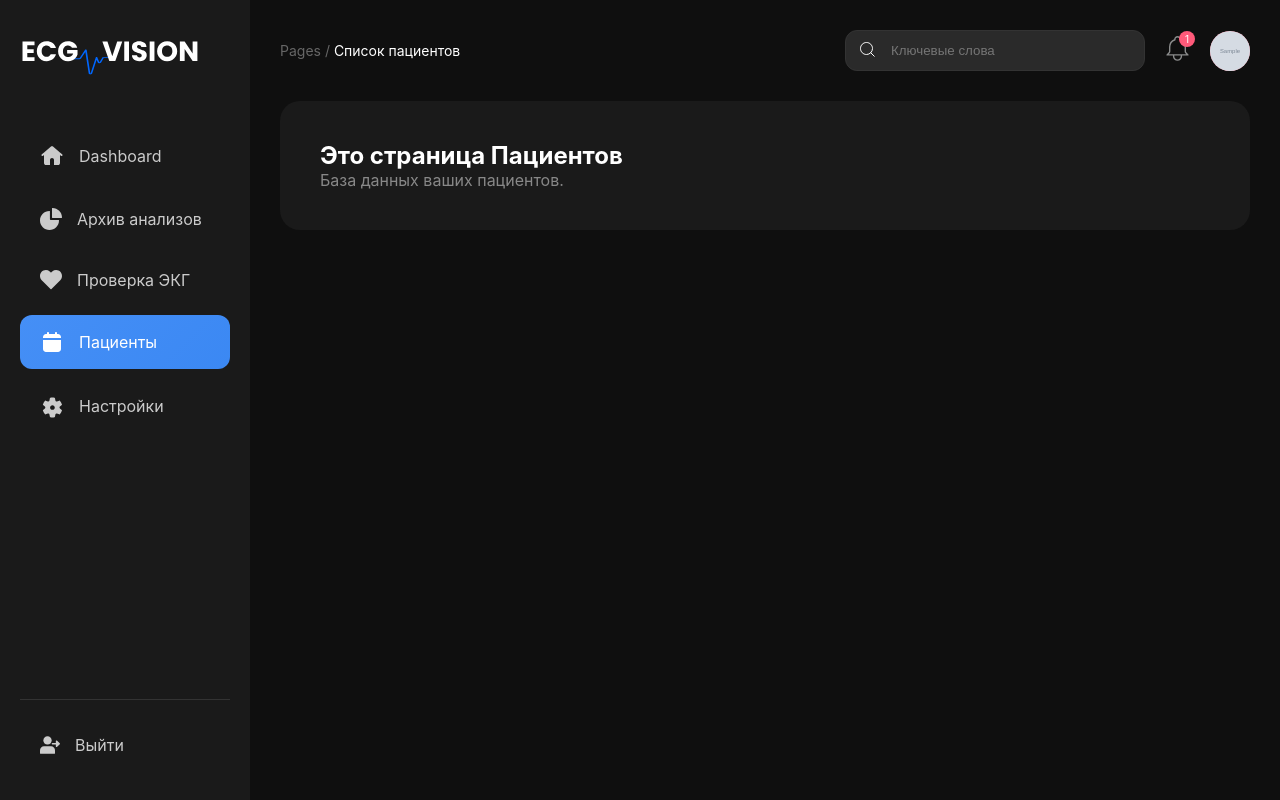
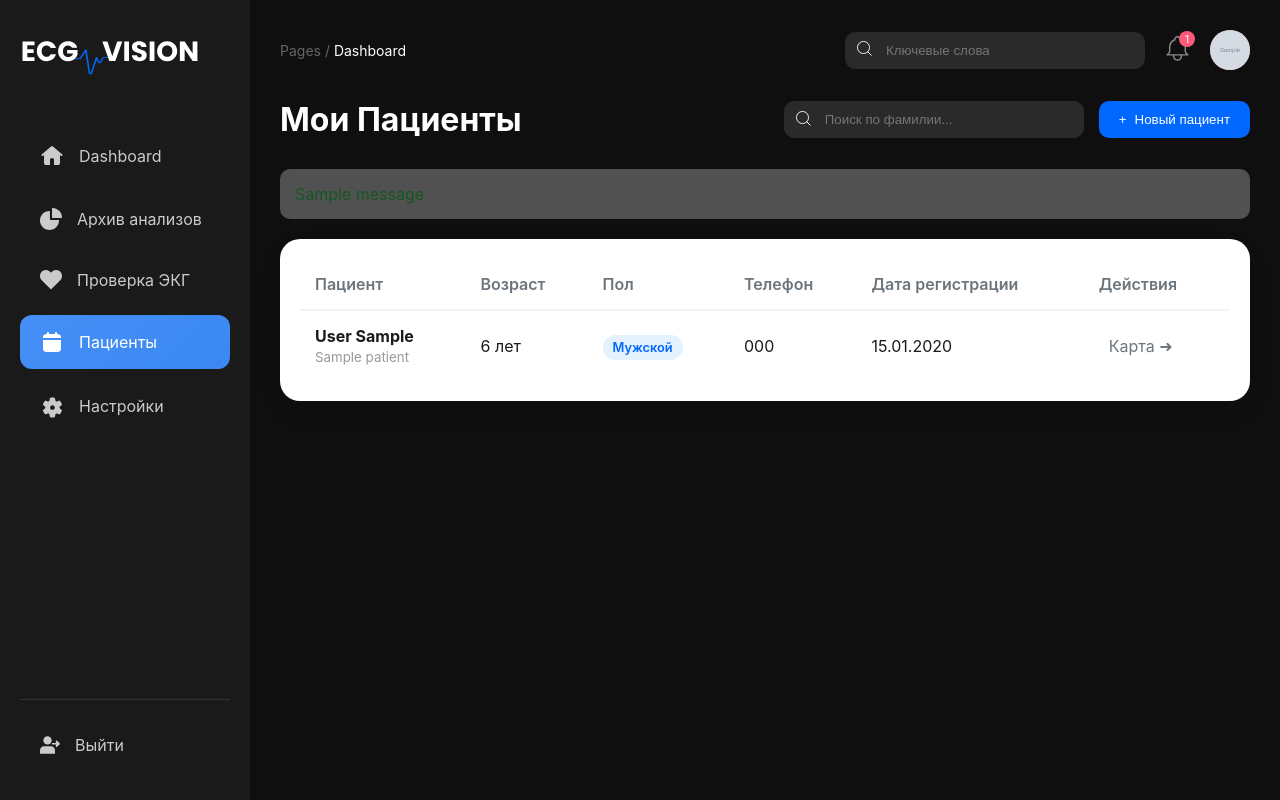
Before and after one commit to diasmukht/ecg-vision, a Django app: page /dashboard/patients/ in a window 1280 px wide. Run offline with Django 5.2, Linux system fonts and the light colour scheme; a user stored in the database is signed in; tables that the repository leaves empty hold one stand-in row (values such as "Sample post"); grey boxes marked "Sample" are stand-in pictures; one stand-in notice (Sample message) is shown.

Commit message:
добавлена страница пациентов

```diff
--- a/analyzer/forms.py
+++ b/analyzer/forms.py
@@ -1,5 +1,5 @@
 from django import forms
-from .models import Doctor
+from .models import Doctor, Patient
 
 class UserRegistrationForm(forms.ModelForm):
     # Добавляем кастомное поле для ФИО
@@ -92,3 +92,19 @@ class DoctorProfileForm(forms.ModelForm):
         if commit:
             user.save()
         return user
+
+class PatientForm(forms.ModelForm):
+    class Meta:
+        model = Patient
+        fields = ['first_name', 'last_name', 'middle_name', 'birth_date', 'gender', 'phone', 'email']
+        widgets = {
+            'birth_date': forms.DateInput(attrs={'type': 'date', 'class': 'form-control'}),
+            'gender': forms.Select(attrs={'class': 'form-control'}),
+        }
+
+    def __init__(self, *args, **kwargs):
+        super().__init__(*args, **kwargs)
+        # Добавляем стили ко всем полям, чтобы было красиво
+        for field in self.fields:
+            if field != 'gender' and field != 'birth_date':
+                self.fields[field].widget.attrs.update({'class': 'form-control', 'placeholder': self.fields[field].label})
--- a/analyzer/templates/analyzer/dashboard/patients.html
+++ b/analyzer/templates/analyzer/dashboard/patients.html
@@ -1,12 +1,151 @@
 <!DOCTYPE html>
 {% extends 'analyzer/dashboard/base_dash.html' %}
+{% load static %}
+{% block content %}
+<link rel="stylesheet" href="{% static 'css/patients.css' %}">
 
-{% block title %}Пациенты{% endblock %}
-{% block page_name %}Список пациентов{% endblock %}
+<div class="patients-header">
+    <h1>Мои Пациенты</h1>
 
-{% block content %}
-<div style="background: #1a1a1a; padding: 40px; border-radius: 20px;">
-    <h2>Это страница Пациентов</h2>
-    <p style="color: #888;">База данных ваших пациентов.</p>
+    <div style="display: flex; gap: 15px;">
+        <form method="GET" class="search-box">
+            <span class="search-icon">
+                <svg width="15" height="15" viewBox="0 0 15 15" fill="none"
+                    xmlns="http://www.w3.org/2000/svg">
+                    <path
+                        d="M14.5 14.5L10.5 10.5M6.5 12.5C3.18629 12.5 0.5 9.81371 0.5 6.5C0.5 3.18629 3.18629 0.5 6.5 0.5C9.81371 0.5 12.5 3.18629 12.5 6.5C12.5 9.81371 9.81371 12.5 6.5 12.5Z"
+                        stroke="white" />
+                </svg>
+            </span>
+            <input type="text" name="search" placeholder="Поиск по фамилии..." value="{{ search_query }}">
+        </form>
+
+        <button class="btn-add" onclick="openModal()">
+            <span>+</span> Новый пациент
+        </button>
+    </div>
 </div>
+
+{% if messages %}
+{% for message in messages %}
+<div style="padding: 15px; background: #515151; color: #155724; border-radius: 10px; margin-bottom: 20px;">
+    {{ message }}
+</div>
+{% endfor %}
+{% endif %}
+
+<div class="table-container">
+    {% if patients %}
+    <table>
+        <thead>
+            <tr>
+                <th>Пациент</th>
+                <th>Возраст</th>
+                <th>Пол</th>
+                <th>Телефон</th>
+                <th>Дата регистрации</th>
+                <th>Действия</th>
+            </tr>
+        </thead>
+        <tbody>
+            {% for p in patients %}
+            <tr>
+                <td>
+                    <strong>{{ p.last_name }} {{ p.first_name }}</strong><br>
+                    <small style="color: #999;">{{ p.middle_name }}</small>
+                </td>
+                <td>{{ p.age }} лет</td>
+                <td>
+                    <span class="gender-badge {% if p.gender == 'M' %}gender-m{% else %}gender-f{% endif %}">
+                        {{ p.get_gender_display }}
+                    </span>
+                </td>
+                <td>{{ p.phone }}</td>
+                <td>{{ p.created_at|date:"d.m.Y" }}</td>
+                <td>
+                    <a href="#" class="action-btn">Карта ➜</a>
+                </td>
+            </tr>
+            {% endfor %}
+        </tbody>
+    </table>
+    {% else %}
+    <div style="text-align: center; padding: 40px; color: #999;">
+        <p>У вас пока нет пациентов.</p>
+        <p>Нажмите кнопку "Новый пациент", чтобы создать карточку.</p>
+    </div>
+    {% endif %}
+</div>
+
+<div class="modal-overlay" id="patientModal">
+    <div class="modal-card">
+        <div class="modal-header">
+            <h2>Новый пациент</h2>
+            <button class="close-btn" onclick="closeModal()">×</button>
+        </div>
+
+        <form method="POST">
+            {% csrf_token %}
+
+            <div class="form-row">
+                <div class="form-group">
+                    <label class="form-label">Фамилия</label>
+                    {{ form.last_name }}
+                </div>
+                <div class="form-group">
+                    <label class="form-label">Имя</label>
+                    {{ form.first_name }}
+                </div>
+            </div>
+
+            <div class="form-group">
+                <label class="form-label">Отчество</label>
+                {{ form.middle_name }}
+            </div>
+
+            <div class="form-row">
+                <div class="form-group">
+                    <label class="form-label">Дата рождения</label>
+                    {{ form.birth_date }}
+                </div>
+                <div class="form-group">
+                    <label class="form-label">Пол</label>
+                    {{ form.gender }}
+                </div>
+            </div>
+
+            <div class="form-group">
+                <label class="form-label">Телефон</label>
+                {{ form.phone }}
+            </div>
+
+            <div class="form-group">
+                <label class="form-label">Email (необязательно)</label>
+                {{ form.email }}
+            </div>
+
+            <button type="submit" class="btn-add" style="width: 100%; justify-content: center; margin-top: 20px;">
+                Сохранить пациента
+            </button>
+        </form>
+    </div>
+</div>
+
+<script>
+    // Скрипт для открытия/закрытия модалки
+    function openModal() {
+        document.getElementById('patientModal').style.display = 'flex';
+    }
+
+    function closeModal() {
+        document.getElementById('patientModal').style.display = 'none';
+    }
+
+    // Закрытие по клику вне окна
+    window.onclick = function (event) {
+        if (event.target == document.getElementById('patientModal')) {
+            closeModal();
+        }
+    }
+</script>
 {% endblock %}
--- a/analyzer/views.py
+++ b/analyzer/views.py
@@ -2,7 +2,8 @@ from django.shortcuts import render, redirect
 from django.contrib.auth import authenticate, login, logout
 from django.contrib.auth.decorators import login_required
 from django.contrib import messages
-from .forms import UserRegistrationForm, DoctorProfileForm
+from .forms import UserRegistrationForm, DoctorProfileForm, PatientForm
+from .models import Patient
 from django.contrib.auth.forms import AuthenticationForm
 
 # Landing
@@ -104,3 +105,35 @@ def dashboard_settings(request):
         form = DoctorProfileForm(instance=user)
 
     return render(request, 'analyzer/dashboard/settings.html', {'form': form})
+
+
+@login_required(login_url='login')
+def dashboard_patients(request):
+
+    if request.method == 'POST':
+        form = PatientForm(request.POST)
+        if form.is_valid():
+            patient = form.save(commit=False)
+            patient.doctor = request.user
+            patient.save()
+            messages.success(request, f"Пациент {patient.last_name} успешно добавлен!")
+            return redirect('patients')
+        else:
+            messages.error(request, "Ошибка при добавлении. Проверьте данные.")
+    else:
+        form = PatientForm()
+
+
+    patients = Patient.objects.filter(doctor=request.user).order_by('-created_at')
+
+
+    search_query = request.GET.get('search', '')
+    if search_query:
+        patients = patients.filter(last_name__icontains=search_query)
+
+    context = {
+        'patients': patients,
+        'form': form,
+        'search_query': search_query
+    }
+    return render(request, 'analyzer/dashboard/patients.html', context)
--- /dev/null
+++ b/static/css/patients.css
@@ -0,0 +1,192 @@
+.patients-header {
+    display: flex;
+    justify-content: space-between;
+    align-items: center;
+    margin-bottom: 30px;
+}
+
+.search-box {
+    position: relative;
+    width: 300px;
+}
+
+.search-box input {
+    width: 100%;
+    padding: 10px 15px 10px 40px;
+    border: 1px solid #2a2a2a;
+    border-radius: 10px;
+    outline: none;
+    transition: border-color 0.3s;
+}
+
+.search-box input:focus {
+    border-color: #ff0062;
+}
+
+.search-icon {
+    position: absolute;
+    left: 12px;
+    top: 50%;
+    transform: translateY(-50%);
+    color: #adb5bd;
+}
+
+.btn-add {
+    background: #0067FF;
+    color: white;
+    padding: 10px 20px;
+    border-radius: 10px;
+    text-decoration: none;
+    font-weight: 500;
+    display: flex;
+    align-items: center;
+    gap: 8px;
+    border: none;
+    cursor: pointer;
+    transition: background 0.2s;
+}
+
+.btn-add:hover {
+    background: #0056d6;
+}
+
+/* Таблица */
+.table-container {
+    background: white;
+    border-radius: 20px;
+    padding: 20px;
+    box-shadow: 0 10px 30px rgba(0, 0, 0, 0.05);
+    overflow-x: auto;
+}
+
+table {
+    width: 100%;
+    border-collapse: collapse;
+}
+
+th {
+    text-align: left;
+    padding: 15px;
+    color: #6c757d;
+    font-weight: 600;
+    border-bottom: 2px solid #f0f4f8;
+}
+
+td {
+    padding: 15px;
+    border-bottom: 1px solid #f0f4f8;
+    color: #1a1a1a;
+    vertical-align: middle;
+}
+
+tr:last-child td {
+    border-bottom: none;
+}
+
+.gender-badge {
+    padding: 5px 10px;
+    border-radius: 15px;
+    font-size: 0.8rem;
+    font-weight: 600;
+}
+
+.gender-m {
+    background: #e3f2fd;
+    color: #0067FF;
+}
+
+.gender-f {
+    background: #fce4ec;
+    color: #e91e63;
+}
+
+.action-btn {
+    padding: 5px 10px;
+    border-radius: 8px;
+    color: #6c757d;
+    text-decoration: none;
+    transition: background 0.2s;
+}
+
+.action-btn:hover {
+    background: #f0f4f8;
+    color: #0067FF;
+}
+
+/* МОДАЛЬНОЕ ОКНО */
+.modal-overlay {
+    position: fixed;
+    top: 0;
+    left: 0;
+    width: 100%;
+    height: 100%;
+    background: rgba(0, 0, 0, 0.5);
+    display: none;
+    /* Скрыто по умолчанию */
+    justify-content: center;
+    align-items: center;
+    z-index: 1000;
+    backdrop-filter: blur(5px);
+}
+
+.modal-card {
+    background: white;
+    padding: 30px;
+    border-radius: 20px;
+    width: 500px;
+    max-width: 90%;
+    box-shadow: 0 20px 50px rgba(0, 0, 0, 0.2);
+    animation: slideUp 0.3s ease;
+}
+
+@keyframes slideUp {
+    from {
+        transform: translateY(50px);
+        opacity: 0;
+    }
+
+    to {
+        transform: translateY(0);
+        opacity: 1;
+    }
+}
+
+.modal-header {
+    display: flex;
+    justify-content: space-between;
+    align-items: center;
+    margin-bottom: 20px;
+}
+
+.close-btn {
+    background: none;
+    border: none;
+    font-size: 1.5rem;
+    cursor: pointer;
+    color: #adb5bd;
+}
+
+.form-row {
+    display: grid;
+    grid-template-columns: 1fr 1fr;
+    gap: 15px;
+    margin-bottom: 15px;
+}
+
+.form-group {
+    margin-bottom: 15px;
+}
+
+.form-label {
+    display: block;
+    margin-bottom: 5px;
+    font-size: 0.9rem;
+    color: #666;
+}
+
+.form-control {
+    width: 100%;
+    padding: 10px;
+    border: 1px solid #ddd;
+    border-radius: 8px;
+}
```
